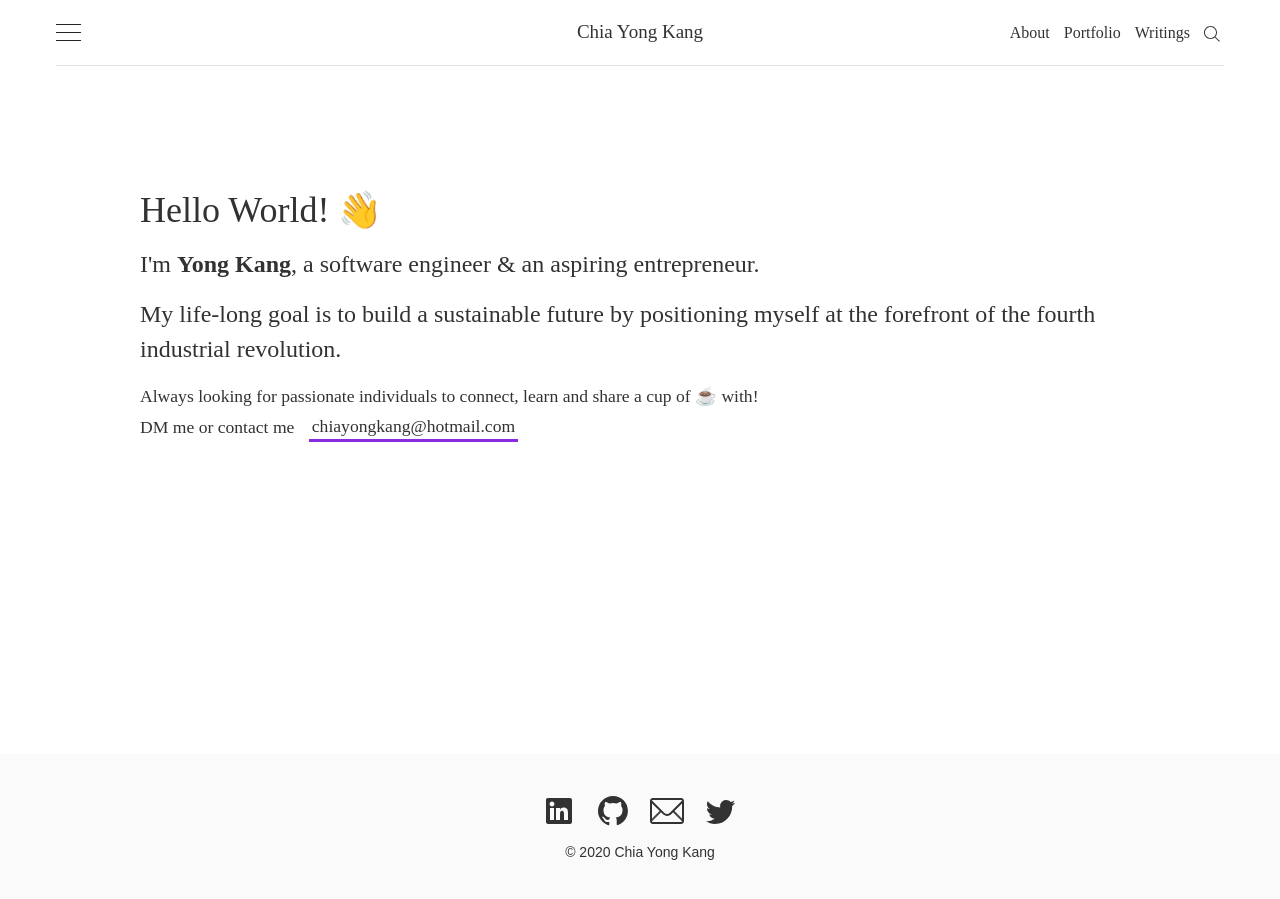
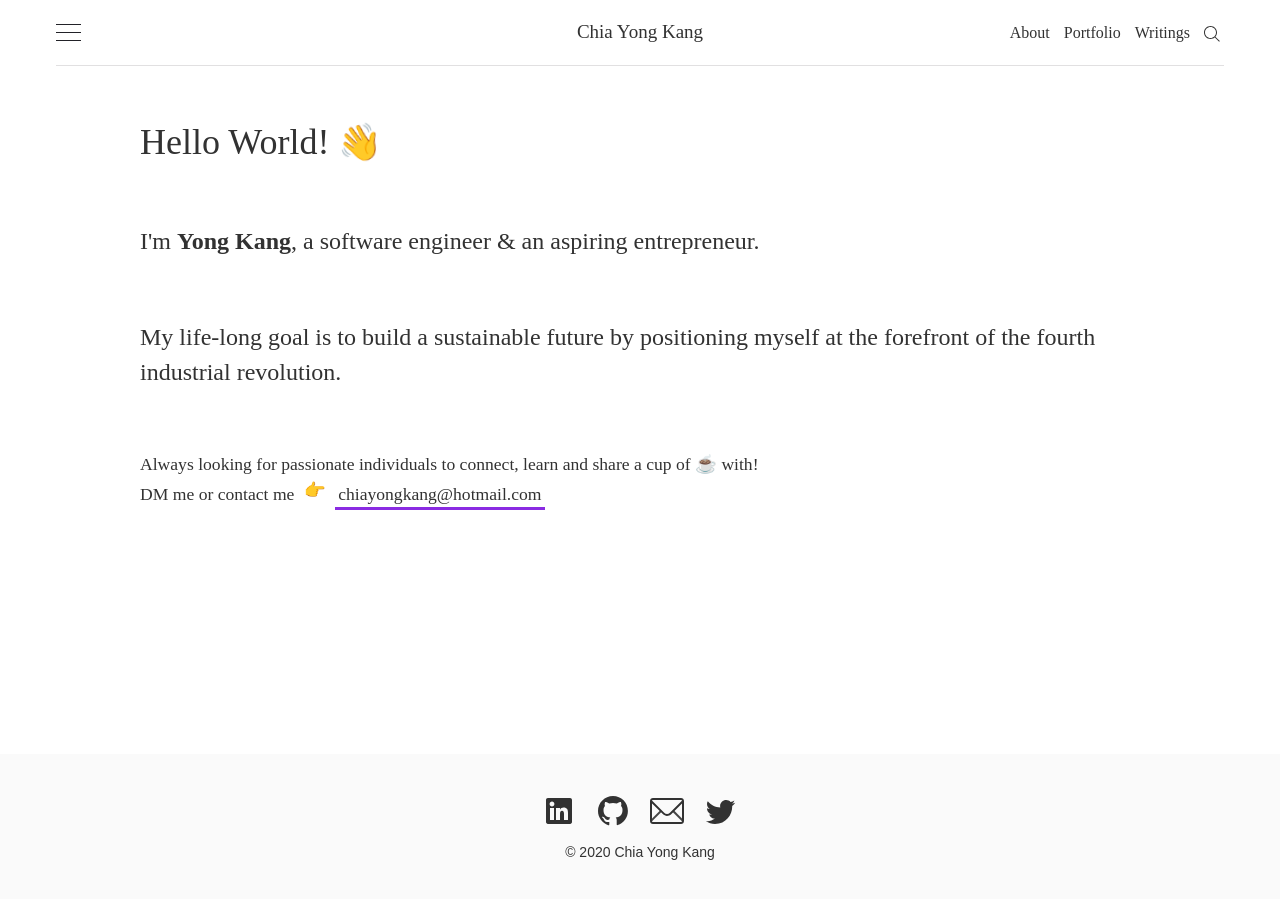
Before and after one commit to yongkangc/yongkangc.github.io, a Jekyll site: the page built from index.html, in a window 1280 px wide. Built offline with Jekyll 4.4.1, drawn with Linux system fonts in a browser that asks for light colours; some web fonts are replaced; the list of posts is cut into pages by our own code.

Commit message:
not responsive

```diff
--- a/_includes/intro.html
+++ b/_includes/intro.html
@@ -1,5 +1,4 @@
 <header class="intro">
-  <div class="container">
     <h1 class="intro__hello">Hello World!  <span class="wave">👋</span>
     </h1>
 
@@ -12,10 +11,9 @@
     <h4 class="intro__contact">
       <span>Always looking for passionate individuals to connect, learn and share a cup of ☕ with!<br></span>
       <span> DM me or contact me </span>
-      <span class="emoji pointer"></span>
+      <span class="emoji pointer">👉</span>
       <span>
         <a href="mailto:chiayongkang@hotmail.com.com" target="_blank" class="highlight-link">chiayongkang@hotmail.com</a>
       </span>
     </h4>
-  </div>
   </header>
```
